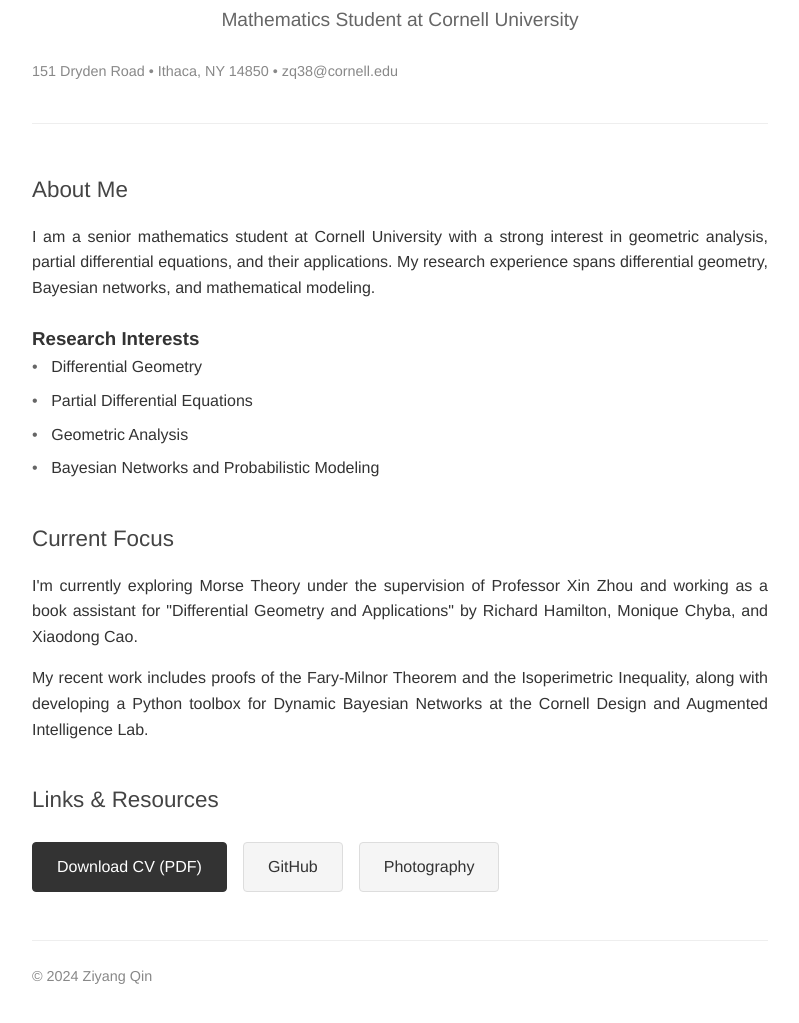
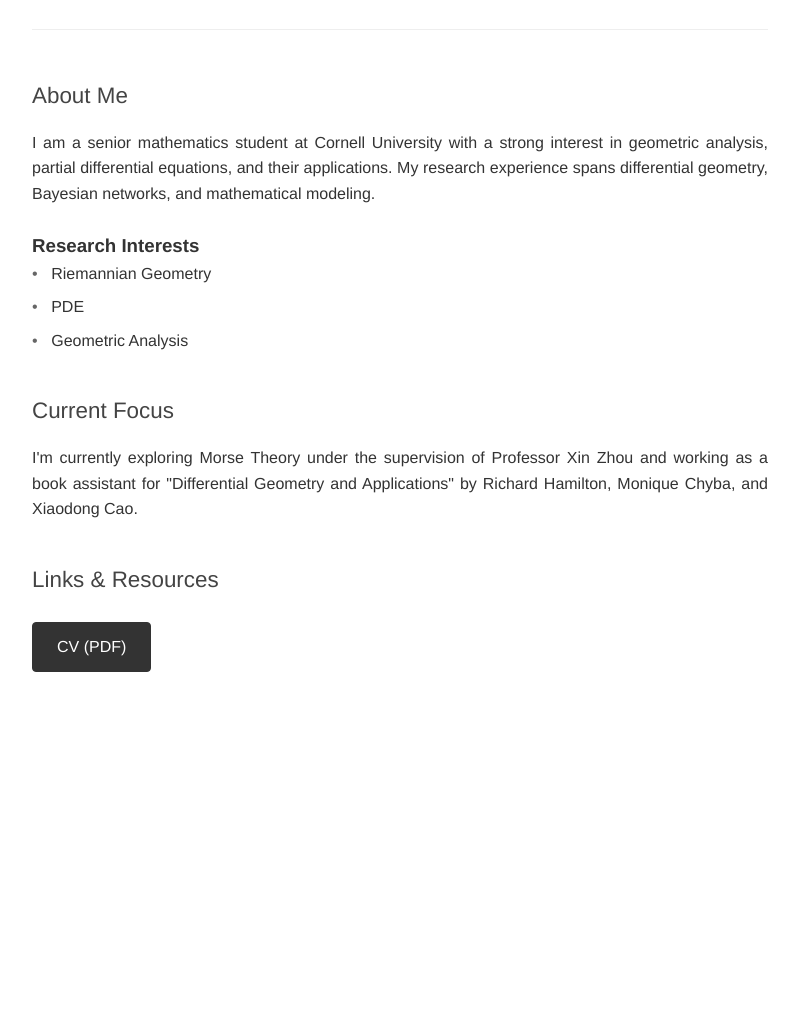
Before and after one commit to qinz1yang/web, a plain HTML site: page index.html in a window 1280 px wide. Shown: the part 99-1122 px from the top of the page, without its empty margins (240-1039 px from the left). After the commit the page ends 843 px from the top, so only its background shows below. Drawn offline with Linux system fonts and the light colour scheme.

Commit message:
Update index.html
Removed personal details and some research interests.

```diff
--- a/index.html
+++ b/index.html
@@ -3,9 +3,8 @@
 <head>
     <meta charset="UTF-8">
     <meta name="viewport" content="width=device-width, initial-scale=1.0">
-    <title>Ziyang Qin - Mathematics</title>
+    <title>Ziyang Qin</title>
     <style>
-        /* 极简风格CSS */
         * {
             margin: 0;
             padding: 0;
@@ -146,10 +145,6 @@
 <body>
     <header>
         <h1>Ziyang Qin</h1>
-        <div class="subtitle">Mathematics Student at Cornell University</div>
-        <div class="contact">
-            <p>151 Dryden Road • Ithaca, NY 14850 • zq38@cornell.edu</p>
-        </div>
     </header>
 
     <section id="about">
@@ -159,10 +154,9 @@
         <div class="research-interests">
             <h3>Research Interests</h3>
             <ul>
-                <li>Differential Geometry</li>
-                <li>Partial Differential Equations</li>
+                <li>Riemannian Geometry</li>
+                <li>PDE</li>
                 <li>Geometric Analysis</li>
-                <li>Bayesian Networks and Probabilistic Modeling</li>
             </ul>
         </div>
     </section>
@@ -170,22 +164,13 @@
     <section id="current-work">
         <h2>Current Focus</h2>
         <p>I'm currently exploring Morse Theory under the supervision of Professor Xin Zhou and working as a book assistant for "Differential Geometry and Applications" by Richard Hamilton, Monique Chyba, and Xiaodong Cao.</p>
-
-        <p>My recent work includes proofs of the Fary-Milnor Theorem and the Isoperimetric Inequality, along with developing a Python toolbox for Dynamic Bayesian Networks at the Cornell Design and Augmented Intelligence Lab.</p>
     </section>
 
     <section id="links">
         <h2>Links & Resources</h2>
         <div class="links">
-            <a href="resume.pdf" class="btn btn-primary">Download CV (PDF)</a>
-            <a href="https://github.com/qinz1yang" class="btn">GitHub</a>
-            <a href="http://qinziyang.com/index.php/my-photographies/" class="btn">Photography</a>
-            <!-- 你可以根据需要添加更多链接 -->
+            <a href="main.pdf" class="btn btn-primary">CV (PDF)</a>
         </div>
     </section>
-
-    <footer>
-        <p>© 2024 Ziyang Qin</p>
-    </footer>
 </body>
 </html>
```
